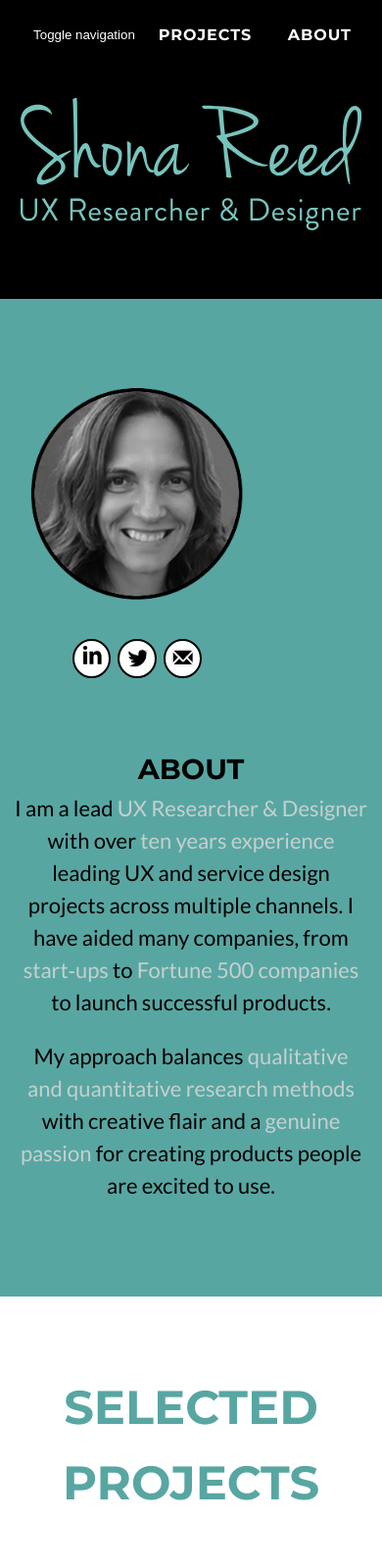
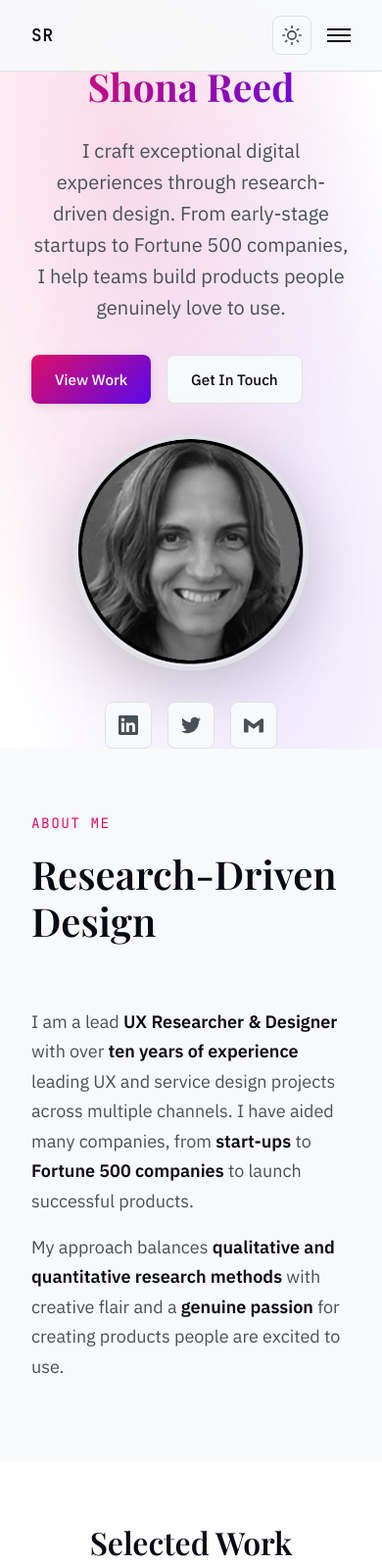
Before and after one commit to prodigic/shona-reed-portfolio, a website: page index.html in a window 390 px wide. Shown: the top 1599 px of the page at 98% size. Drawn offline with nearby package versions, Linux system fonts and the light colour scheme.

Commit message:
Fix GitHub Pages deployment - set modern portfolio as main index
- Replace index.html with modern portfolio design
- Backup original index.html as index-old.html
- Ensure GitHub Pages serves the new modern design by default
- Fix live site deployment to show correct portfolio

Co-Authored-By: Claude Opus 4.5 <noreply@anthropic.com>

```diff
--- a/index.html
+++ b/index.html
@@ -3,90 +3,126 @@
 <head>
     <meta charset="UTF-8">
     <meta name="viewport" content="width=device-width, initial-scale=1.0">
-    <title>Shona Reed - UX Researcher & Designer</title>
-    <meta name="description" content="Lead UX Researcher & Designer with over ten years experience leading UX and service design projects across multiple channels.">
-    <link rel="stylesheet" href="dist/styles.css">
-    <link rel="preconnect" href="https://fonts.googleapis.com">
-    <link rel="preconnect" href="https://fonts.gstatic.com" crossorigin>
-    <link href="https://fonts.googleapis.com/css2?family=Montserrat:wght@400;700&family=Lato:wght@300;400;700&display=swap" rel="stylesheet">
+    <title>Shona Reed — UX Researcher & Designer</title>
+    <meta name="description" content="Lead UX Researcher & Designer with over ten years of experience crafting exceptional digital experiences for startups to Fortune 500 companies.">
+    <link rel="stylesheet" href="dist/styles-modern.css">
+    <link rel="icon" type="image/svg+xml" href="assets/images/shona_logo2.svg">
 </head>
-<body id="page-top" class="font-lato bg-white">
-
+<body>
     <!-- Navigation -->
-    <nav id="mainNav">
+    <nav>
         <div class="container">
-            <!-- Mobile menu button -->
-            <button id="mobile-menu-button">
-                <span class="sr-only">Toggle navigation</span>
-                <div>
-                    <span id="line1"></span>
-                    <span id="line2"></span>
-                    <span id="line3"></span>
-                </div>
-            </button>
-
-            <!-- Desktop navigation -->
-            <div>
-                <a href="#portfolio" class="nav-link">Projects</a>
-                <a href="#about" class="nav-link">About</a>
-            </div>
-
-            <!-- Mobile navigation menu -->
-            <div id="mobile-menu" class="hidden">
-                <div>
-                    <a href="#portfolio">Projects</a>
-                    <a href="#about">About</a>
+            <a href="#" class="nav-logo">SR</a>
+            <ul class="nav-links">
+                <li><a href="#work" class="nav-link">Work</a></li>
+                <li><a href="#about" class="nav-link">About</a></li>
+                <li><a href="#contact" class="nav-link">Contact</a></li>
+            </ul>
+            <div class="nav-controls">
+                <button id="theme-toggle" class="theme-toggle" aria-label="Toggle dark/light mode">
+                    <svg class="theme-icon sun-icon" width="20" height="20" viewBox="0 0 24 24" fill="none" stroke="currentColor" stroke-width="2" stroke-linecap="round" stroke-linejoin="round">
+                        <circle cx="12" cy="12" r="5"></circle>
+                        <line x1="12" y1="1" x2="12" y2="3"></line>
+                        <line x1="12" y1="21" x2="12" y2="23"></line>
+                        <line x1="4.22" y1="4.22" x2="5.64" y2="5.64"></line>
+                        <line x1="18.36" y1="18.36" x2="19.78" y2="19.78"></line>
+                        <line x1="1" y1="12" x2="3" y2="12"></line>
+                        <line x1="21" y1="12" x2="23" y2="12"></line>
+                        <line x1="4.22" y1="19.78" x2="5.64" y2="18.36"></line>
+                        <line x1="18.36" y1="5.64" x2="19.78" y2="4.22"></line>
+                    </svg>
+                    <svg class="theme-icon moon-icon" width="20" height="20" viewBox="0 0 24 24" fill="none" stroke="currentColor" stroke-width="2" stroke-linecap="round" stroke-linejoin="round">
+                        <path d="M21 12.79A9 9 0 1 1 11.21 3 7 7 0 0 0 21 12.79z"></path>
+                    </svg>
+                </button>
+                <div class="nav-toggle">
+                    <span></span>
+                    <span></span>
+                    <span></span>
                 </div>
             </div>
         </div>
     </nav>
 
-    <!-- Header -->
-    <header>
+    <!-- Hero Section -->
+    <section class="hero">
         <div class="container">
-            <a href="#page-top">
-                <img src="assets/images/shona_logo2.svg" alt="Shona Reed Logo">
-            </a>
-        </div>
-    </header>
-
-    <!-- About Section -->
-    <section id="about">
-        <div class="container">
-            <div class="profile-col">
-                <img src="assets/images/hi_res.png" alt="Shona Reed">
-
-                <!-- Social Icons -->
-                <div class="social-icons">
-                    <a href="https://www.linkedin.com/in/shonar" target="_blank" rel="noopener">
-                        <img src="assets/images/linkedin_icon.svg" alt="LinkedIn">
+            <div class="hero-content">
+                <div class="hero-subtitle">UX Research & Design</div>
+                <h1 class="hero-title">Shona Reed</h1>
+                <p class="hero-description">
+                    I craft exceptional digital experiences through research-driven design.
+                    From early-stage startups to Fortune 500 companies, I help teams build
+                    products people genuinely love to use.
+                </p>
+                <div class="hero-cta">
+                    <a href="#work" class="btn btn-primary">View Work</a>
+                    <a href="#contact" class="btn btn-secondary">Get In Touch</a>
+                </div>
+            </div>
+            <div class="hero-profile">
+                <img src="assets/images/hi_res.png" alt="Shona Reed" class="profile-image">
+                <div class="social-links">
+                    <a href="https://www.linkedin.com/in/shonar" target="_blank" rel="noopener" class="social-link" aria-label="LinkedIn">
+                        <svg width="20" height="20" viewBox="0 0 24 24" fill="currentColor">
+                            <path d="M20.447 20.452h-3.554v-5.569c0-1.328-.027-3.037-1.852-3.037-1.853 0-2.136 1.445-2.136 2.939v5.667H9.351V9h3.414v1.561h.046c.477-.9 1.637-1.85 3.37-1.85 3.601 0 4.267 2.37 4.267 5.455v6.286zM5.337 7.433c-1.144 0-2.063-.926-2.063-2.065 0-1.138.92-2.063 2.063-2.063 1.14 0 2.064.925 2.064 2.063 0 1.139-.925 2.065-2.064 2.065zm1.782 13.019H3.555V9h3.564v11.452zM22.225 0H1.771C.792 0 0 .774 0 1.729v20.542C0 23.227.792 24 1.771 24h20.451C23.2 24 24 23.227 24 22.271V1.729C24 .774 23.2 0 22.222 0h.003z"/>
+                        </svg>
                     </a>
-                    <a href="https://twitter.com/uxisready?refsrc=email" target="_blank" rel="noopener">
-                        <img src="assets/images/twitter_icon.svg" alt="Twitter">
+                    <a href="https://twitter.com/uxisready" target="_blank" rel="noopener" class="social-link" aria-label="Twitter">
+                        <svg width="20" height="20" viewBox="0 0 24 24" fill="currentColor">
+                            <path d="M23.953 4.57a10 10 0 01-2.825.775 4.958 4.958 0 002.163-2.723c-.951.555-2.005.959-3.127 1.184a4.92 4.92 0 00-8.384 4.482C7.69 8.095 4.067 6.13 1.64 3.162a4.822 4.822 0 00-.666 2.475c0 1.71.87 3.213 2.188 4.096a4.904 4.904 0 01-2.228-.616v.06a4.923 4.923 0 003.946 4.827 4.996 4.996 0 01-2.212.085 4.936 4.936 0 004.604 3.417 9.867 9.867 0 01-6.102 2.105c-.39 0-.779-.023-1.17-.067a13.995 13.995 0 007.557 2.209c9.053 0 13.998-7.496 13.998-13.985 0-.21 0-.42-.015-.63A9.935 9.935 0 0024 4.59z"/>
+                        </svg>
                     </a>
-                    <a href="mailto:ux@shonareed.com?subject=hello%20(via%20shonareed.com)&body=Hit%20send%20and%20I%27ll%20get%20right%20back%20to%20you.%20-%20Shona">
-                        <img src="assets/images/email_icon.svg" alt="Email">
+                    <a href="mailto:ux@shonareed.com" class="social-link" aria-label="Email">
+                        <svg width="20" height="20" viewBox="0 0 24 24" fill="currentColor">
+                            <path d="M24 5.457v13.909c0 .904-.732 1.636-1.636 1.636h-3.819V11.73L12 16.64l-6.545-4.91v9.273H1.636A1.636 1.636 0 0 1 0 19.366V5.457c0-.904.732-1.636 1.636-1.636h.781L12 10.845l9.583-7.024h.781c.904 0 1.636.732 1.636 1.636z"/>
+                        </svg>
                     </a>
                 </div>
-            </div>
-
-            <div class="content-col">
-                <h3>About</h3>
-                <p>
-                    I am a lead <span>UX Researcher & Designer</span> with over <span>ten years experience</span> leading UX and service design projects across multiple channels. I have aided many companies, from <span>start‑ups</span> to <span>Fortune 500 companies</span> to launch successful products.
-                </p>
-                <p>
-                    My approach balances <span>qualitative and quantitative research methods</span> with creative flair and a <span>genuine passion</span> for creating products people are excited to use.
-                </p>
             </div>
         </div>
     </section>
 
-    <!-- Portfolio Grid Section -->
-    <section id="portfolio">
+    <!-- About Section -->
+    <section id="about" class="about">
         <div class="container">
-            <h3>Selected Projects</h3>
-            <div id="portfolio-grid">
+            <div class="about-content">
+                <div>
+                    <div class="about-label">About Me</div>
+                    <h2 class="about-title">Research-Driven Design</h2>
+                </div>
+                <div>
+                    <div class="about-text">
+                        <p>
+                            I am a lead <strong>UX Researcher & Designer</strong> with over
+                            <strong>ten years of experience</strong> leading UX and service design
+                            projects across multiple channels. I have aided many companies, from
+                            <strong>start-ups</strong> to <strong>Fortune 500 companies</strong>
+                            to launch successful products.
+                        </p>
+                        <p>
+                            My approach balances <strong>qualitative and quantitative research methods</strong>
+                            with creative flair and a <strong>genuine passion</strong> for creating
+                            products people are excited to use.
+                        </p>
+                    </div>
+                </div>
+            </div>
+        </div>
+    </section>
+
+    <!-- Projects Section -->
+    <section id="work" class="projects">
+        <div class="container">
+            <div class="section-header">
+                <h2 class="section-title">Selected Work</h2>
+                <p class="section-subtitle">
+                    A curated selection of projects showcasing research-driven design
+                    solutions across various industries and scales.
+                </p>
+            </div>
+
+            <div id="project-grid" class="project-grid">
                 <!-- Projects will be loaded dynamically by JavaScript -->
             </div>
         </div>
@@ -95,39 +131,46 @@
     <!-- Footer -->
     <footer>
         <div class="container">
-            <!-- Social Icons -->
-            <div class="social-icons">
-                <a href="https://www.linkedin.com/in/shonar" target="_blank" rel="noopener">
-                    <img src="assets/images/linkedin_icon.svg" alt="LinkedIn">
+            <div class="footer-social">
+                <a href="https://www.linkedin.com/in/shonar" target="_blank" rel="noopener" class="social-link" aria-label="LinkedIn">
+                    <svg width="18" height="18" viewBox="0 0 24 24" fill="currentColor">
+                        <path d="M20.447 20.452h-3.554v-5.569c0-1.328-.027-3.037-1.852-3.037-1.853 0-2.136 1.445-2.136 2.939v5.667H9.351V9h3.414v1.561h.046c.477-.9 1.637-1.85 3.37-1.85 3.601 0 4.267 2.37 4.267 5.455v6.286zM5.337 7.433c-1.144 0-2.063-.926-2.063-2.065 0-1.138.92-2.063 2.063-2.063 1.14 0 2.064.925 2.064 2.063 0 1.139-.925 2.065-2.064 2.065zm1.782 13.019H3.555V9h3.564v11.452zM22.225 0H1.771C.792 0 0 .774 0 1.729v20.542C0 23.227.792 24 1.771 24h20.451C23.2 24 24 23.227 24 22.271V1.729C24 .774 23.2 0 22.222 0h.003z"/>
+                    </svg>
                 </a>
-                <a href="https://twitter.com/uxisready?refsrc=email" target="_blank" rel="noopener">
-                    <img src="assets/images/twitter_icon.svg" alt="Twitter">
+                <a href="https://twitter.com/uxisready" target="_blank" rel="noopener" class="social-link" aria-label="Twitter">
+                    <svg width="18" height="18" viewBox="0 0 24 24" fill="currentColor">
+                        <path d="M23.953 4.57a10 10 0 01-2.825.775 4.958 4.958 0 002.163-2.723c-.951.555-2.005.959-3.127 1.184a4.92 4.92 0 00-8.384 4.482C7.69 8.095 4.067 6.13 1.64 3.162a4.822 4.822 0 00-.666 2.475c0 1.71.87 3.213 2.188 4.096a4.904 4.904 0 01-2.228-.616v.06a4.923 4.923 0 003.946 4.827 4.996 4.996 0 01-2.212.085 4.936 4.936 0 004.604 3.417 9.867 9.867 0 01-6.102 2.105c-.39 0-.779-.023-1.17-.067a13.995 13.995 0 007.557 2.209c9.053 0 13.998-7.496 13.998-13.985 0-.21 0-.42-.015-.63A9.935 9.935 0 0024 4.59z"/>
+                    </svg>
                 </a>
-                <a href="mailto:ux@shonareed.com?subject=hello%20(via%20shonareed.com)&body=Hit%20send%20and%20I%27ll%20get%20right%20back%20to%20you.%20-%20Shona">
-                    <img src="assets/images/email_icon.svg" alt="Email">
+                <a href="mailto:ux@shonareed.com" class="social-link" aria-label="Email">
+                    <svg width="18" height="18" viewBox="0 0 24 24" fill="currentColor">
+                        <path d="M24 5.457v13.909c0 .904-.732 1.636-1.636 1.636h-3.819V11.73L12 16.64l-6.545-4.91v9.273H1.636A1.636 1.636 0 0 1 0 19.366V5.457c0-.904.732-1.636 1.636-1.636h.781L12 10.845l9.583-7.024h.781c.904 0 1.636.732 1.636 1.636z"/>
+                    </svg>
                 </a>
             </div>
-
-            <p>Copyright &copy; Shona Reed 2026</p>
+            <p class="footer-copy">© 2026 Shona Reed. All rights reserved.</p>
         </div>
     </footer>
 
-    <!-- Scroll to Top Button -->
-    <div id="scroll-top" class="fixed bottom-6 right-6 z-50 opacity-0 invisible transition-all duration-300">
-        <button class="bg-primary text-white p-3 rounded-full shadow-lg hover:bg-primary/90 focus:outline-none focus:ring-2 focus:ring-primary focus:ring-offset-2">
-            <svg class="w-5 h-5" fill="none" stroke="currentColor" viewBox="0 0 24 24">
-                <path stroke-linecap="round" stroke-linejoin="round" stroke-width="2" d="M5 15l7-7 7 7"></path>
-            </svg>
-        </button>
-    </div>
-
-    <!-- Full-Screen Modal -->
-    <div id="modal-overlay" class="fixed inset-0 bg-black bg-opacity-50 z-50 hidden items-center justify-center p-4">
-        <div id="modal-content" class="full-screen-modal animate-slide-up">
-            <!-- Modal content will be populated by JavaScript -->
+    <!-- Modal -->
+    <div id="modal-overlay" class="modal-overlay">
+        <div id="modal-content" class="modal-content">
+            <button id="modal-close" class="modal-close" aria-label="Close modal">
+                <svg width="16" height="16" viewBox="0 0 24 24" fill="currentColor">
+                    <path d="M19 6.41L17.59 5 12 10.59 6.41 5 5 6.41 10.59 12 5 17.59 6.41 19 12 13.41 17.59 19 19 17.59 13.41 12z"/>
+                </svg>
+            </button>
+            <div class="modal-body">
+                <div class="modal-image-section">
+                    <img id="modal-image" class="modal-image" src="" alt="">
+                </div>
+                <div class="modal-info-section">
+                    <!-- Modal content will be populated by JavaScript -->
+                </div>
+            </div>
         </div>
     </div>
 
-    <script src="src/js/main.js"></script>
+    <script src="src/js/main-modern.js"></script>
 </body>
 </html>
```
Also changed, not shown: index-old.html (added, +133 -0 lines).
